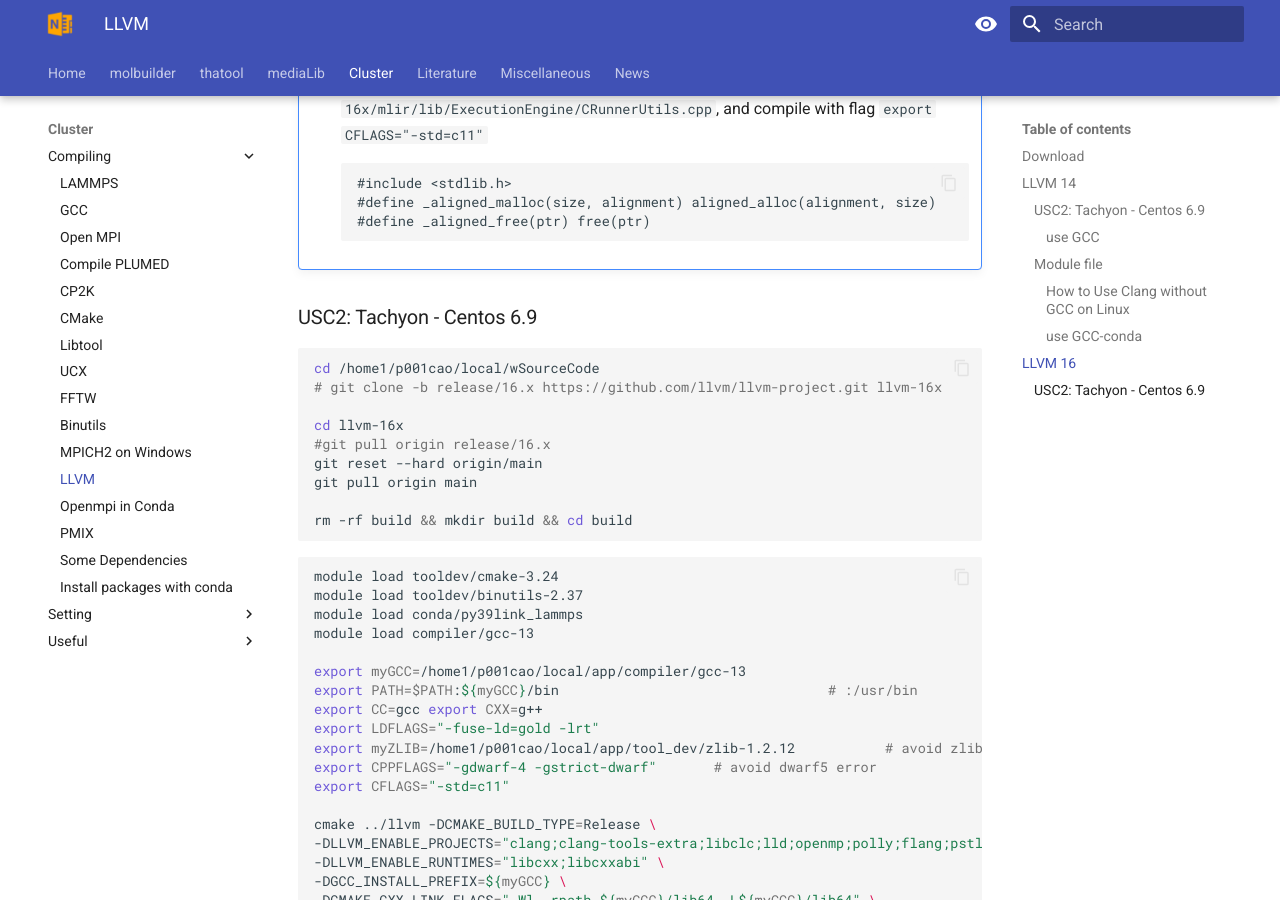
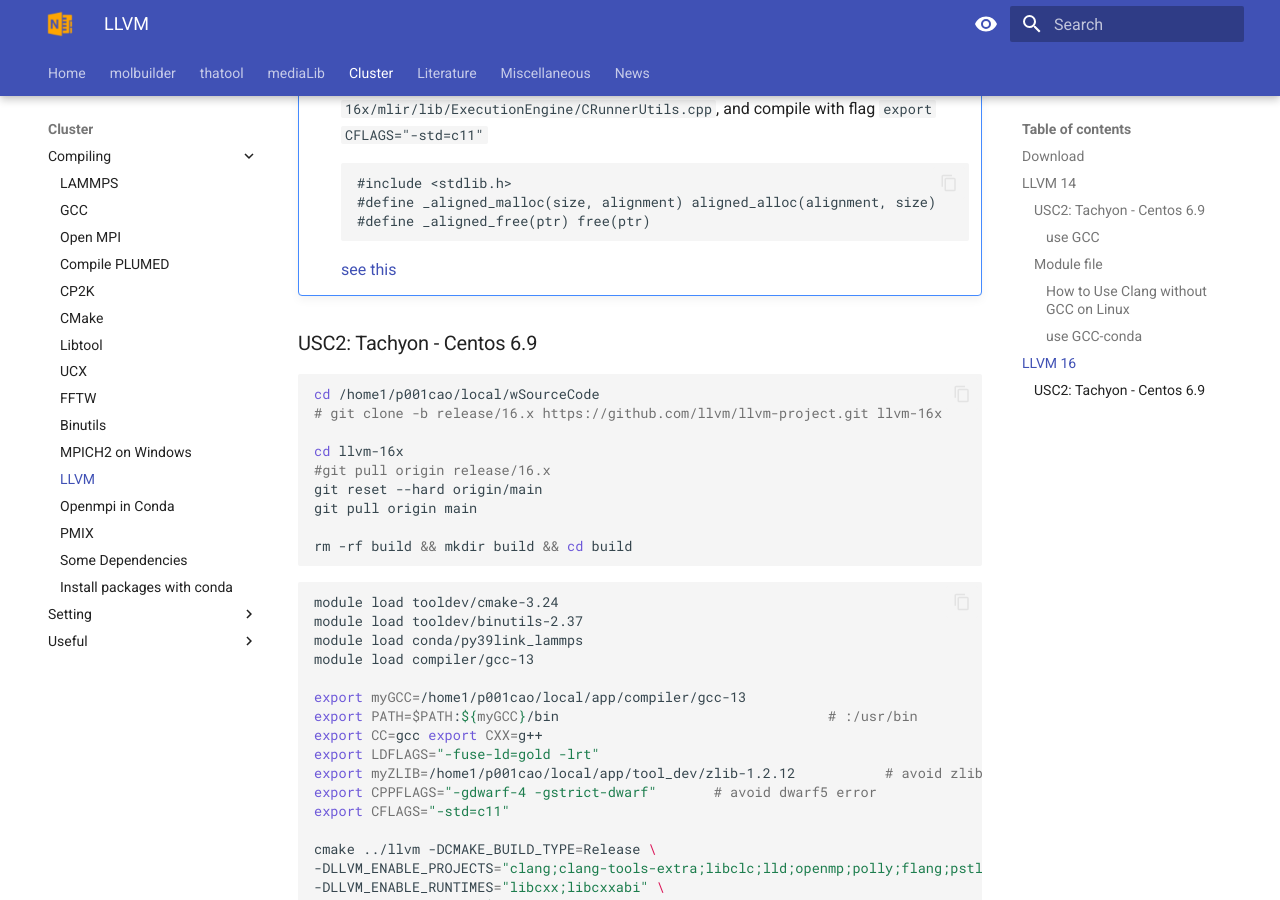
Before and after one commit to thangckt/thangckt.github.io, an MkDocs documentation site: the page built from docs/cluster/compiling/10_LLVM.md, in a window 1280 px wide and 900 px high, scrolled down 4461 px. Built offline with MkDocs 1.6.1 and Material for MkDocs 9.7.7, drawn with Linux system fonts in a browser that asks for light colours; the version menu is left out.

Commit message:
Update 10_LLVM.md

````diff
--- a/docs/cluster/compiling/10_LLVM.md
+++ b/docs/cluster/compiling/10_LLVM.md
@@ -191,6 +191,7 @@
         #define _aligned_malloc(size, alignment) aligned_alloc(alignment, size)
         #define _aligned_free(ptr) free(ptr)
         ```
+        [see this](https://github.com/dtegunov/liblion/issues/1)
 
 
 ### USC2: Tachyon - Centos 6.9
````
